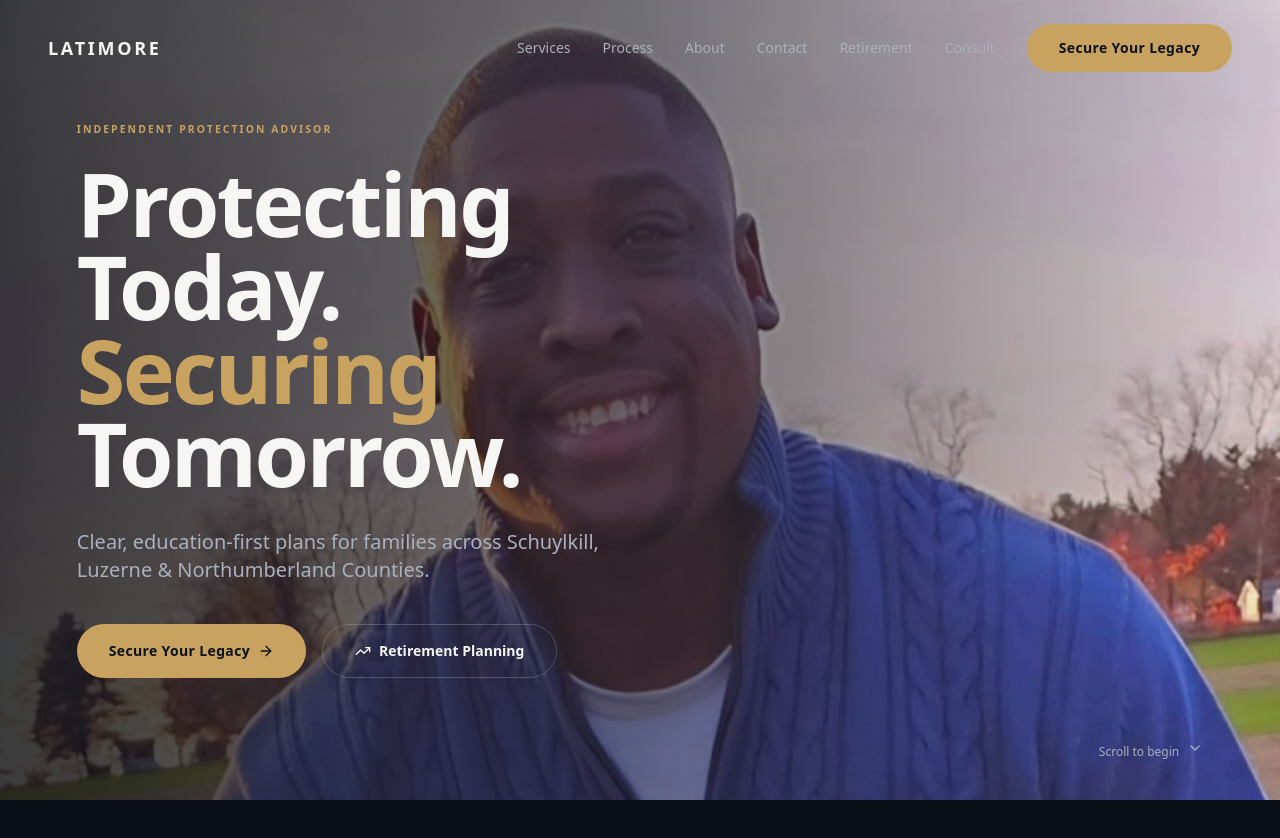
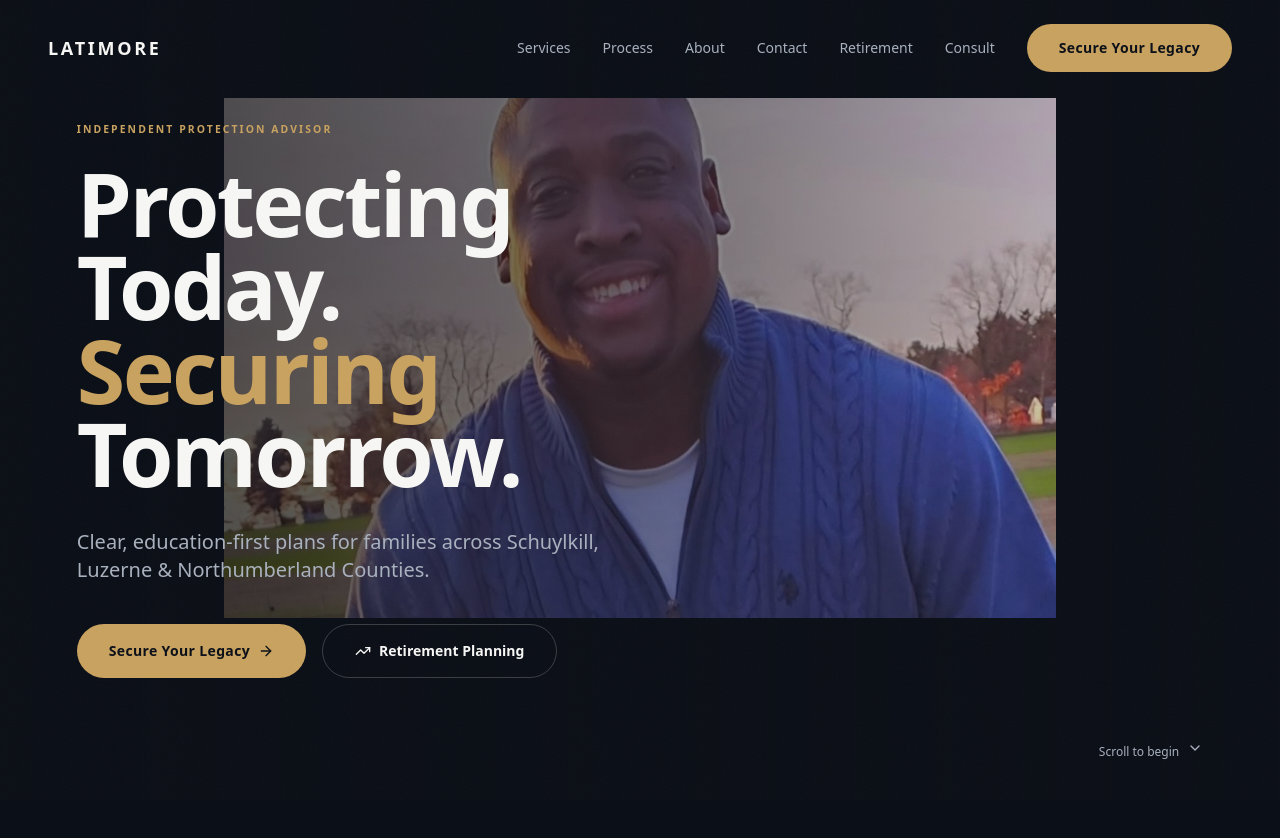
Before and after one commit to latimorelifelegacy25/latimore-hub, a Next.js app: page / in a window 1280 px wide. Shown: the top 838 px of the page. Built offline with nearby package versions, Linux system fonts and the light colour scheme.

Commit message:
Fix hero photo zoom - scale down to show full body

```diff
--- a/app/page.tsx
+++ b/app/page.tsx
@@ -101,7 +101,7 @@ function HeroSection() {
   return (
     <section ref={sectionRef} className="section-pinned z-10" id="hero">
       <div className="hero-bg absolute inset-0">
-        <img src="/jackson-outdoor.jpg" alt="Jackson Latimore" className="w-full h-full object-cover" style={{objectPosition: '50% 30%'}} />
+        <img src="/jackson-outdoor.jpg" alt="Jackson Latimore" className="w-full h-full" style={{objectFit: 'cover', objectPosition: '50% 55%', transform: 'scale(0.65)', transformOrigin: '50% 35%'}} />
         <div className="absolute inset-0 bg-gradient-to-r from-[#0B0F17]/80 via-[#0B0F17]/50 to-transparent" />
       </div>
       <div className="relative z-10 h-full flex flex-col justify-center px-6 lg:px-[6vw]">
```
